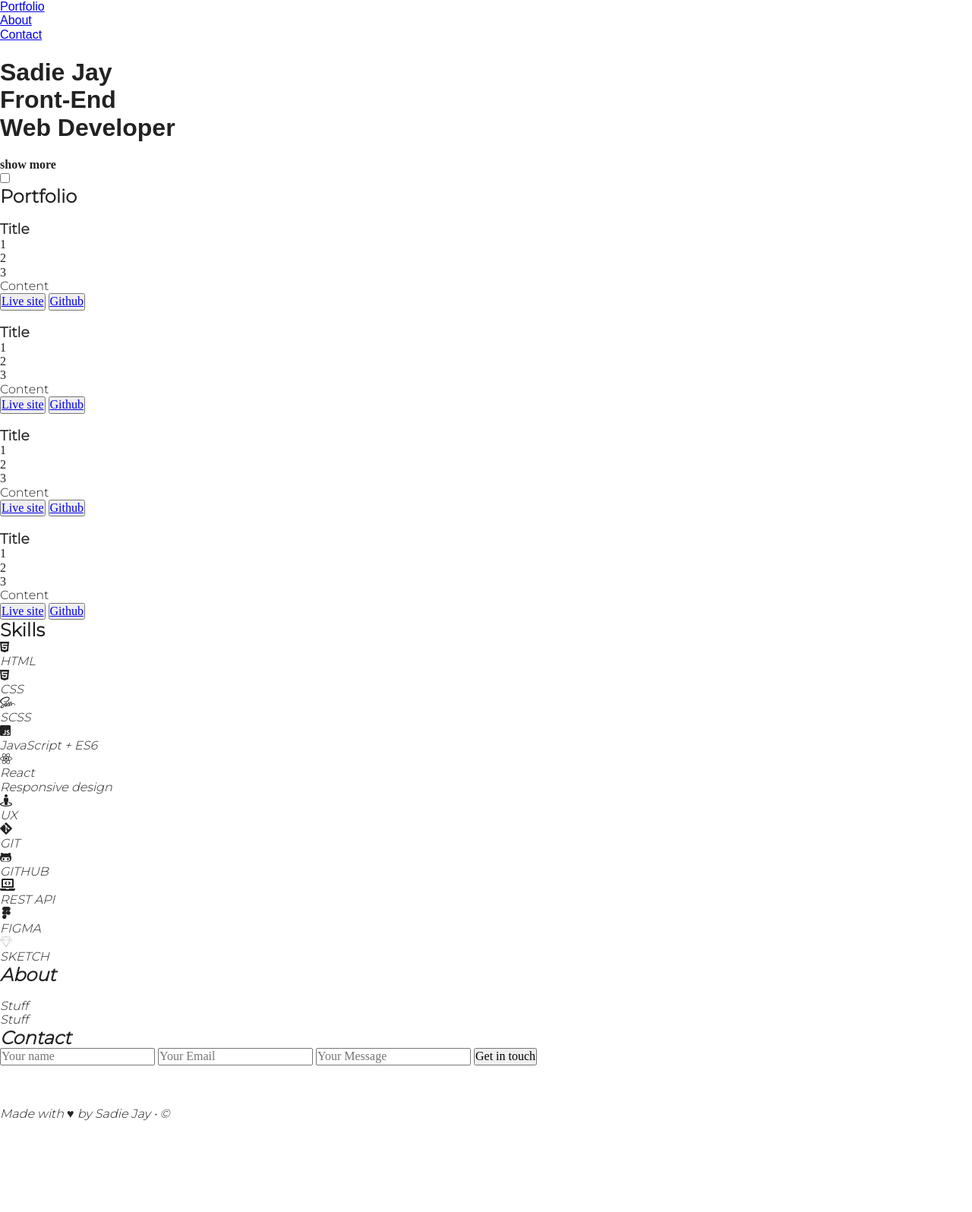
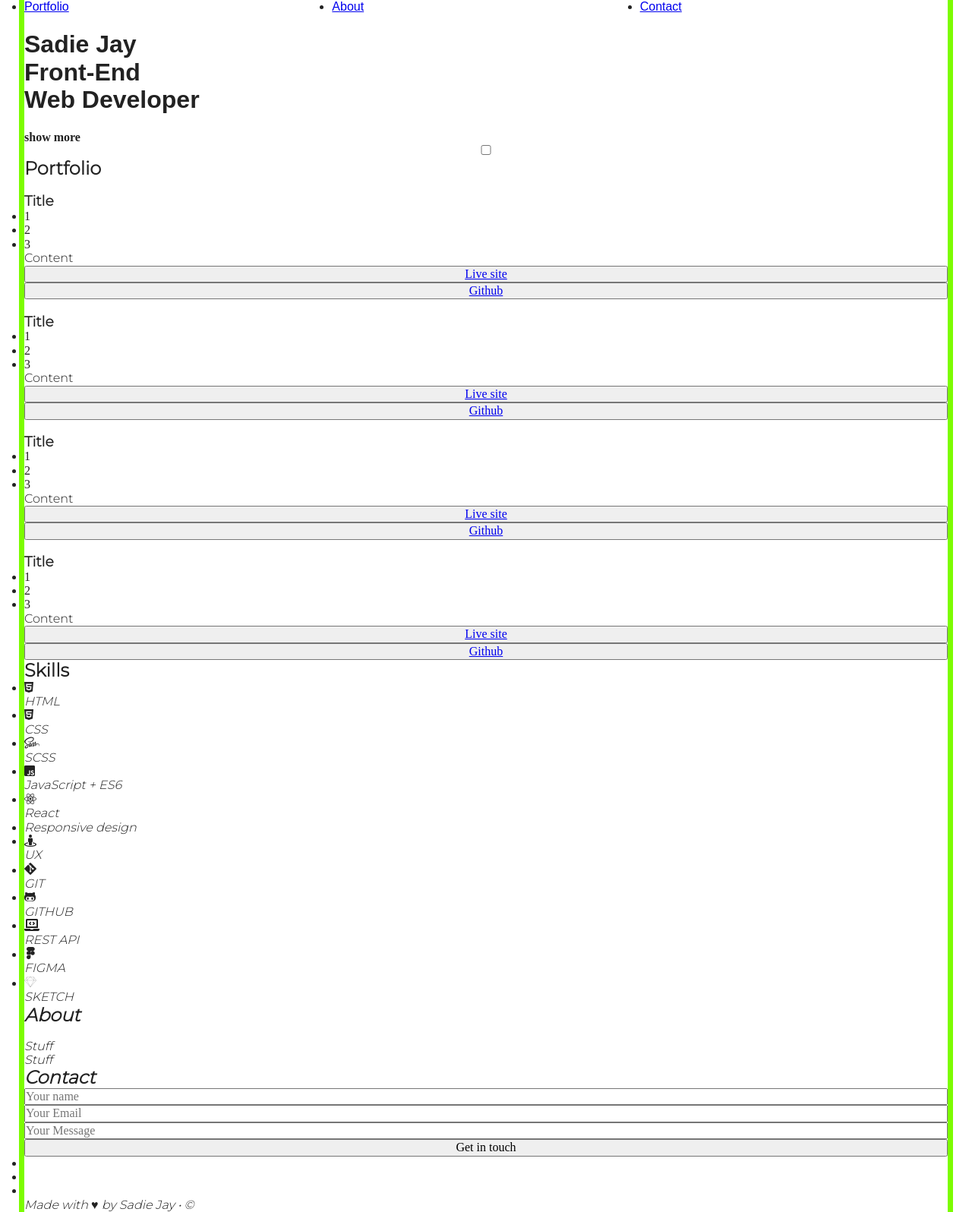
Before and after one commit to sadiejay/portfolio, a website built with Parcel: page index.html in a window 1280 px wide. Shown: the whole page at 76% size. Before the commit the page ends 1476 px from the top, so only its background shows below. Built offline with nearby package versions, Linux system fonts and the light colour scheme; some icons are missing; a web font is replaced by a local one.

Commit message:
Sets up basic page layout

```diff
--- a/css/scss/main.scss
+++ b/css/scss/main.scss
@@ -2,6 +2,8 @@
 /* ==========================================================================
 Author's custom styles
 ========================================================================== */
+
+// Global Styles
   $primary-font: 'Montserrat', sans-serif;
   $accent-font: 'Aclonica', sans-serif;
 
@@ -17,6 +19,55 @@ h4,
   p {
     font-family: $primary-font;
   }
+
+
+  // basic layout
+  @mixin flexCenter {
+    display: flex;
+    flex-direction: column;
+    justify-content: center;
+    align-items: center
+  }
+
+  @mixin listSetting {
+    text-decoration: none;
+    list-style-type: none;
+    color:inherit;
+  }
+
+  .container {
+    width: 95%;
+    margin: auto;
+    outline: lawngreen 7px solid;
+    // ! change to animated (?) gradient
+  }
+
+  //! universal selector inbound!
+  .container * {
+    width: 100%;
+    height: auto;
+  }
+
+  .container,
+  .menu-nav,
+  .wrapper {
+    @include flexCenter();
+  }
+
+  .menu-nav {
+    flex-direction: row;
+    justify-content: flex-end;
+    width: 100%;
+  }
+
+  .home.wrapper {
+    justify-content: flex-start;
+  }
+
+
+
+
+// rest of imports
 @import "./helperclass";
 @import "./mediaqueries";
 @import "./printstyles";
```
Also changed, not shown: css/main.css, 1 other file. Lines whose indentation alone changed are shown as unchanged.
